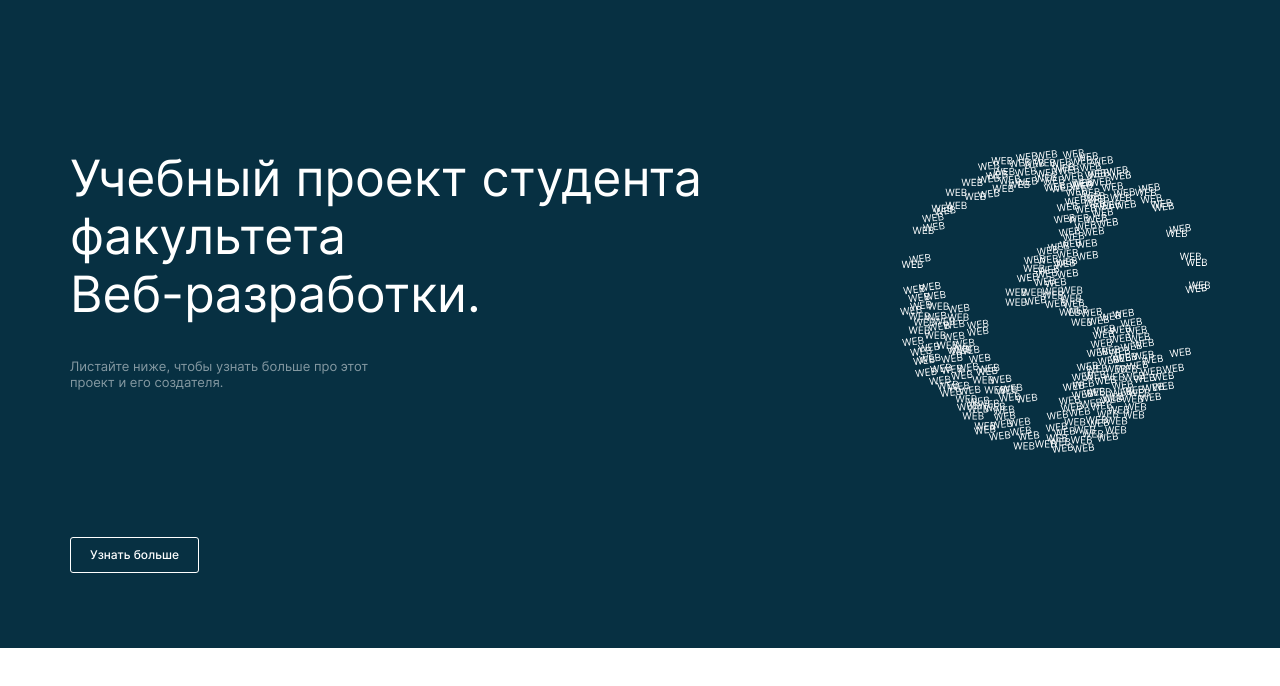
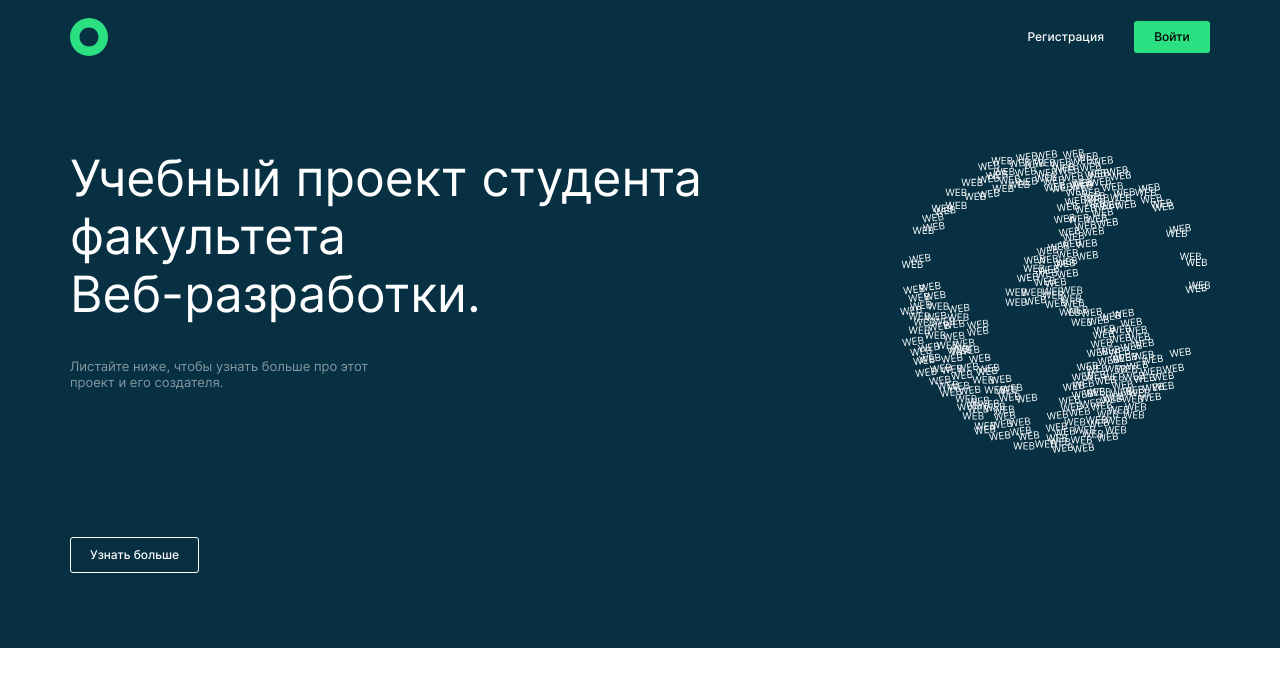
Before and after one commit to GrigoryGriko/movies-explorer-frontend, a React (Create React App) app: page / in a window 1280 px wide. Shown: the top 686 px of the page. Built offline with nearby package versions, Linux system fonts and the light colour scheme.

Commit message:
feat: закончена верстка header

```diff
--- a/src/components/Header/Header.css
+++ b/src/components/Header/Header.css
@@ -1,11 +1,25 @@
+.logo {
+  width: 38px;
+  height: 38px;
+
+  background-color: transparent;
+  background-image: url(../../images/logo.svg);
+  background-repeat: no-repeat;
+  background-size: auto;
+  background-position: center;
+}
+
 .header {
+  display: flex;
+  align-items: center;
+  justify-content: center;
+
   min-height: 74px;
 
   background-color: #073042;
 }
 
 .header__container-content {
-  width: 100%;
   display: flex;
   justify-content: space-between;
   align-items: center;
@@ -13,3 +27,35 @@
 .header__wrapper-auth {
   display: flex;
 }
+.header__action-reigister {
+  margin: 0;
+  align-self: center;
+
+  font-family: 'Inter';
+  font-style: normal;
+  font-weight: 500;
+  font-size: 12px;
+  color: #fff;
+  text-decoration: none;
+}
+.header__action-login {
+  display: flex;
+  margin: 0;
+  margin-left: 30px;
+
+  justify-content: center;
+  align-items: center;
+
+  width: 76px;
+  height: 32px;
+
+  font-family: 'Inter';
+  font-style: normal;
+  font-weight: 500;
+  font-size: 12px;
+  color: #000;
+  text-decoration: none;
+
+  background-color: #2BE080;
+  border-radius: 3px;
+}
--- a/src/components/Header/Header.js
+++ b/src/components/Header/Header.js
@@ -4,20 +4,14 @@ import { Link, useHistory, Switch, Route } from 'react-router-dom';
 function Header() {
   return (
     <header className="header section">
-      <div className="header__container-content">
-        <a className="logo" href='/'></a>
+      <div className="header__container-content wrapper">
+        <Link to="/" className="logo"></Link>
 
-        <div className="header__wrapper-auth">
-          <Switch>
-            <route path="signup">
-                <Link to="signup" className="header__action-auth">Регистрация</Link>
-            </route>
+        <nav className="header__wrapper-auth">
+            <Link to="signup" className="header__action-reigister">Регистрация</Link>
 
-            <route path="signin">
-                <Link to="signin" className="header__action-auth">Войти</Link>
-            </route>
-          </Switch>
-        </div>
+            <Link to="signin" className="header__action-login">Войти</Link>
+        </nav>
       </div>
     </header>
   )
--- a/src/components/Main/Main.css
+++ b/src/components/Main/Main.css
@@ -1,9 +1,11 @@
 .content {
 
 }
-
 .section {
   width: 100%;
+}
+.wrapper {
+  width: calc(100% - 140px);
 }
 
 .hero {
@@ -16,7 +18,6 @@
   background-color: #073042;
 }
 .hero__wrapper {
-  width: calc(100% - 140px);
   max-height: 424px;
   display: flex;
   flex-direction: column;
--- a/src/components/Main/Main.js
+++ b/src/components/Main/Main.js
@@ -4,7 +4,7 @@ function Main() {
   return (
     <main className="content">
       <section className="hero section">
-        <div class="hero__wrapper">
+        <div class="hero__wrapper wrapper">
           <h1 className="hero__description">
             Учебный проект студента факультета<br></br>
             Веб-разработки.
```
Also changed, not shown: src/images/logo.svg (added).
